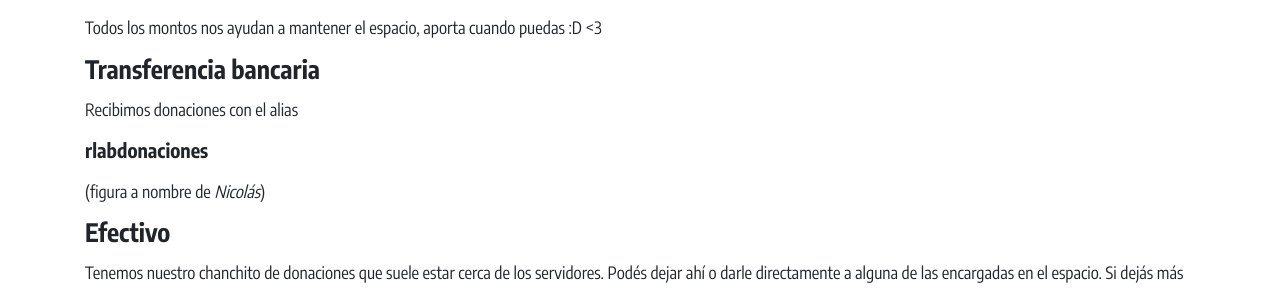
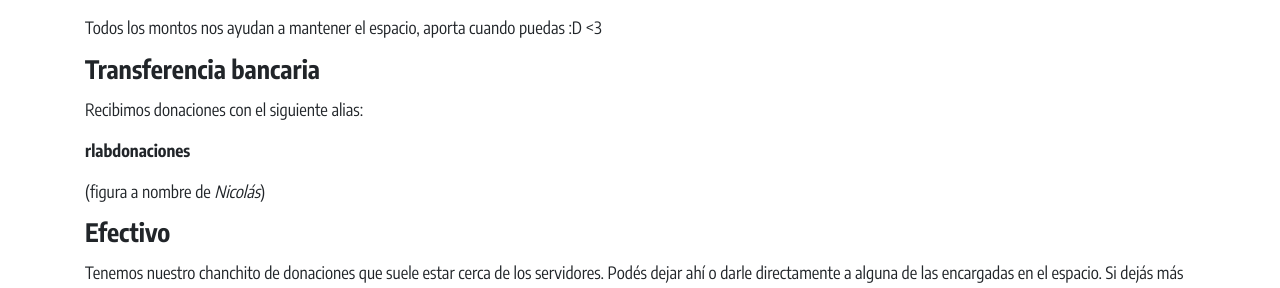
Before and after one commit to rlyehlab/rlab.be, a Jekyll site: the page built from donaciones.md, in a window 1280 px wide. Shown: the part 259-547 px from the top of the page. Built offline with Jekyll 4.4.1, drawn with Linux system fonts in a browser that asks for light colours.

Commit message:
Actualizar donaciones.md

```diff
--- a/donaciones.md
+++ b/donaciones.md
@@ -18,8 +18,8 @@ donación de materiales o la donación de dinero.
 Todos los montos nos ayudan a mantener el espacio, aporta cuando puedas :D <3
 
 ## Transferencia bancaria
-Recibimos donaciones con el alias
-### **rlabdonaciones**
+Recibimos donaciones con el siguiente alias:
+#### **rlabdonaciones**
 (figura a nombre de *Nicolás*)
 
 ## Efectivo
```
